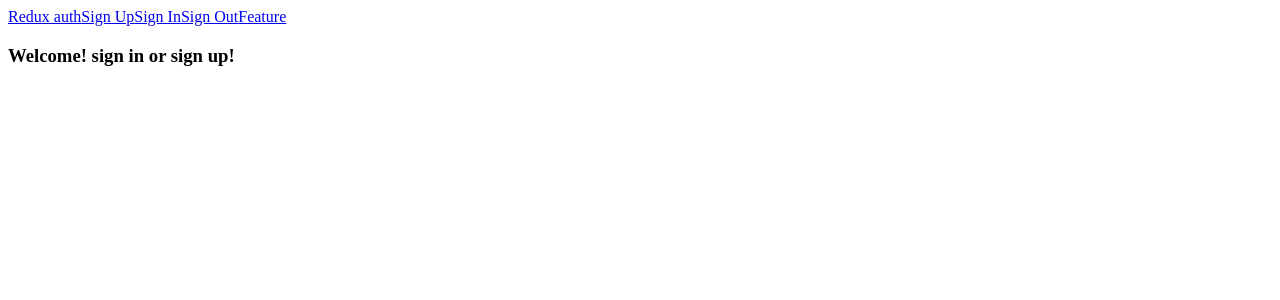
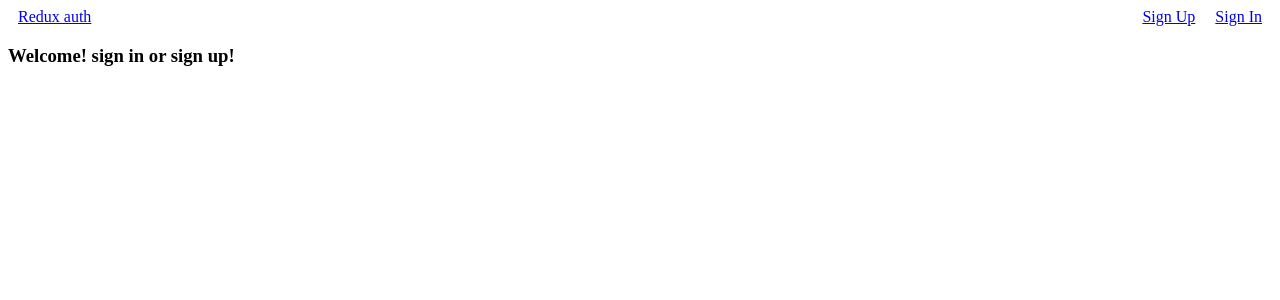
Before and after one commit to william251082/nodereactfullstack, a React (Create React App) app in the folder auth/client/: page / in a window 1280 px wide. Shown: the top 300 px of the page. Built offline with nearby package versions, Linux system fonts and the light colour scheme.

Commit message:
header styling

```diff
--- /dev/null
+++ b/auth/client/src/components/Header.css
@@ -0,0 +1,8 @@
+.header {
+    display: flex;
+    justify-content: space-between;
+}
+
+.header a {
+    margin: 0 10px
+}
--- a/auth/client/src/components/Header.js
+++ b/auth/client/src/components/Header.js
@@ -1,18 +1,39 @@
 import React, {Component} from 'react';
 import {Link} from "react-router-dom";
+import {connect} from "react-redux";
+import './Header.css'
 
 class Header extends Component {
+    renderLinks() {
+        if (this.props.authenticated) {
+            return (
+                <div>
+                    <Link to="/signout">Sign Out</Link>
+                    <Link to="/feature">Feature</Link>
+                </div>
+            );
+        } else {
+            return (
+                <div>
+                    <Link to="/signup">Sign Up</Link>
+                    <Link to="/signin">Sign In</Link>
+                </div>
+            );
+        }
+    }
+
     render() {
         return (
-            <div>
+            <div className="header">
                 <Link to="/">Redux auth</Link>
-                <Link to="/signup">Sign Up</Link>
-                <Link to="/signin">Sign In</Link>
-                <Link to="/signout">Sign Out</Link>
-                <Link to="/feature">Feature</Link>
+                {this.renderLinks()}
             </div>
         )
     }
 }
 
-export default Header;
+function mapStateToProps(state) {
+    return { authenticated: state.auth.authenticated };
+}
+
+export default connect(mapStateToProps)(Header);
```
